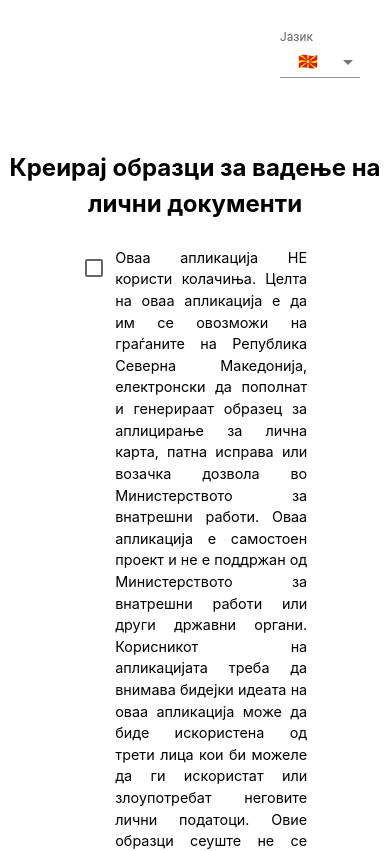
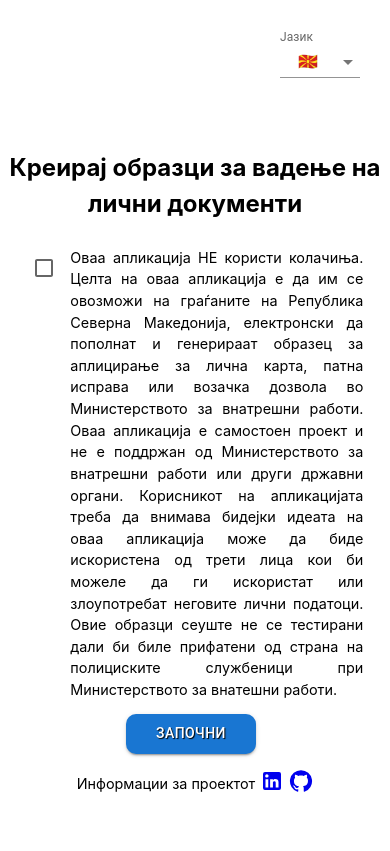
Before and after one commit to tamaranaj/E-obrazci, a React (Vite) app: page / in a window 390 px wide. Shown: the top 851 px of the page. Built offline with nearby package versions, Linux system fonts and the light colour scheme.

Commit message:
fix text

```diff
--- a/src/Components/Footer/Footer.css
+++ b/src/Components/Footer/Footer.css
@@ -21,6 +21,6 @@
     align-items: center;
     gap:5px;
     font-size: 0.9em;
-
+    color: black;
 
 }
--- a/src/Components/HomeComponent/Home.css
+++ b/src/Components/HomeComponent/Home.css
@@ -22,3 +22,9 @@
 .info{
     text-align: justify;
 }
+@media screen and (max-width:700px) {
+    .infoCheckbox{
+        width: 90%;
+
+    }
+}
```
